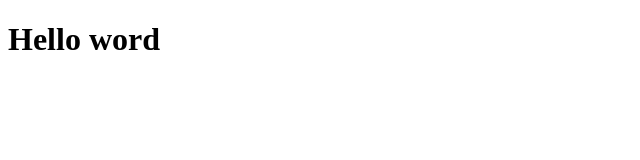
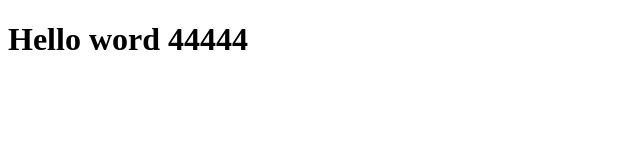
Before and after one commit to LeQuangThai1/abc, a plain HTML site: page index.html in a window 1280 px wide. Shown: the whole page, without its empty margins (0-640 px from the left). Drawn offline with Linux system fonts and the light colour scheme.

Commit message:
Update index.html

```diff
--- a/index.html
+++ b/index.html
@@ -7,6 +7,6 @@
     <title>Document</title>
 </head>
 <body>
-    <h1>Hello word</h1>
+    <h1>Hello word 44444</h1>
 </body>
 </html>
```
